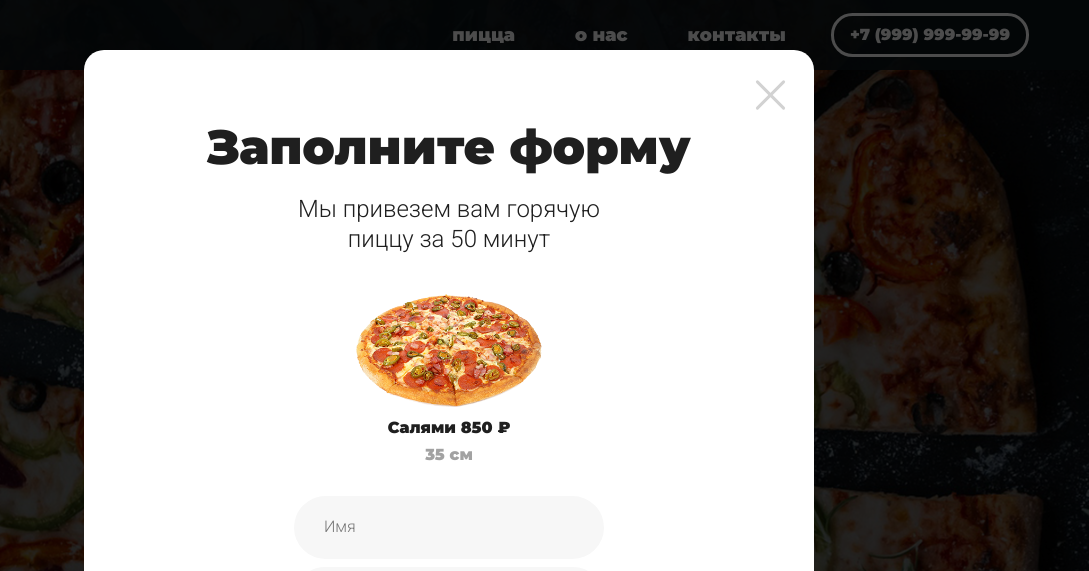
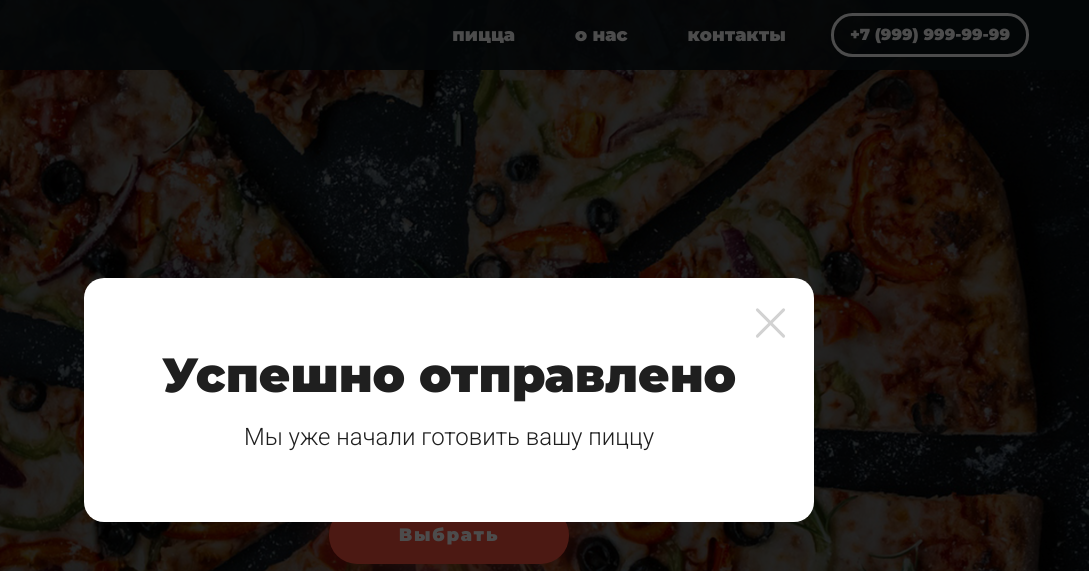
Before and after one commit to DenysShalamov/pizza_wp, a website: page app/index.html in a window 1280 px wide. Shown: the top 571 px of the page, 191-1280 px from the left. Drawn offline with nearby package versions, Linux system fonts and the light colour scheme.

Commit message:
popup-thanks and adaptive

```diff
--- a/app/index.html
+++ b/app/index.html
@@ -490,13 +490,13 @@
 
   <!--  popup-order  -->
 
-  <div class="popup popup-order popup--active">
+  <div class="popup popup-order">
     <div class="popup__wrapper">
       <div class="popup__inner">
         <div class="popup__content">
           <button class="btn-close popup__btn-close"></button>
           <h2 class="page-title popup__title">Заполните форму</h2>
-          <p class="popup__subtitle">Мы привезем вам горячую пиццу за 50 минут</p>
+          <p class="popup__subtitle popup__subtitle--order">Мы привезем вам горячую пиццу за 50 минут</p>
           <div class="order">
             <img class="order__img" src="images/catalog/1.png" alt="">
             <h3 class="order__title">
@@ -526,6 +526,22 @@
 
   <!--/  popup-order  -->
 
+  <!--  popup-thanks  -->
+
+  <div class="popup popup-thanks popup--active">
+    <div class="popup__wrapper">
+      <div class="popup__inner">
+        <div class="popup__content">
+          <button class="btn-close popup__btn-close"></button>
+          <h2 class="page-title popup__title">Успешно отправлено</h2>
+          <p class="popup__subtitle">Мы уже начали готовить вашу пиццу</p>
+        </div>
+      </div>
+    </div>
+  </div>
+
+  <!--/  popup-thanks  -->
+
   <script src="https://ajax.googleapis.com/ajax/libs/jquery/3.4.1/jquery.min.js"></script>
   <script src="js/libs.min.js"></script>
   <script src="js/main.js"></script>
--- a/app/scss/_components.scss
+++ b/app/scss/_components.scss
@@ -194,6 +194,7 @@
     text-align: center;
   }
 
+
   &__size {
     margin: 0 0 30px;
     color: #a2a2a2;
--- a/app/scss/_media.scss
+++ b/app/scss/_media.scss
@@ -188,7 +188,6 @@
   }
 
   .contacts {
-
     &__start {
       width: 100%;
       order: 1;
@@ -218,7 +217,6 @@
     }
   }
 
-
   .popup {
     &__inner {
       padding: 0;
@@ -233,6 +231,9 @@
 
     &__subtitle {
       font-size: 18px;
+    }
+
+    &__subtitle--order {
       max-width: 260px;
     }
   }
@@ -240,8 +241,6 @@
   .mobile-menu__link {
     font-size: 20px;
   }
-
-
 }
 
 @media (max-width: 576px) {
--- a/app/scss/_popup.scss
+++ b/app/scss/_popup.scss
@@ -3,7 +3,7 @@
   z-index: 10;
   top: 0;
   left: 0;
-  background: rgba(0,0,0, .7);
+  background: rgba(0, 0, 0, 0.7);
   width: 100%;
   height: 100%;
   overflow: auto;
@@ -60,11 +60,15 @@
   }
 
   &__subtitle {
-    margin: 0 auto 40px;
+    margin: 0;
     text-align: center;
     font-size: 24px;
+    line-height: 30px;
+  }
+
+  &__subtitle--order {
+    margin: 0 auto 40px;
     max-width: 360px;
-    line-height: 30px;
   }
 
   &__mobile-menu {
```
Also changed, not shown: app/css/style.min.css.
